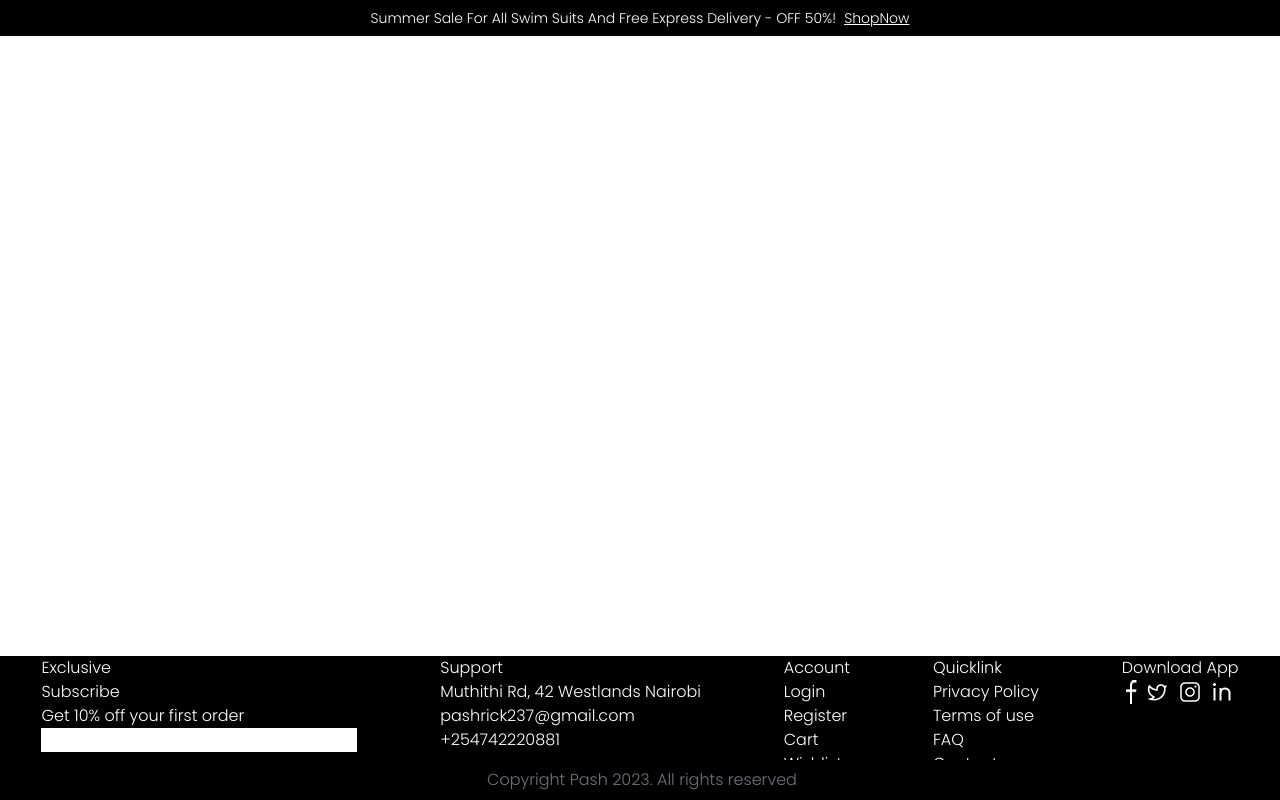
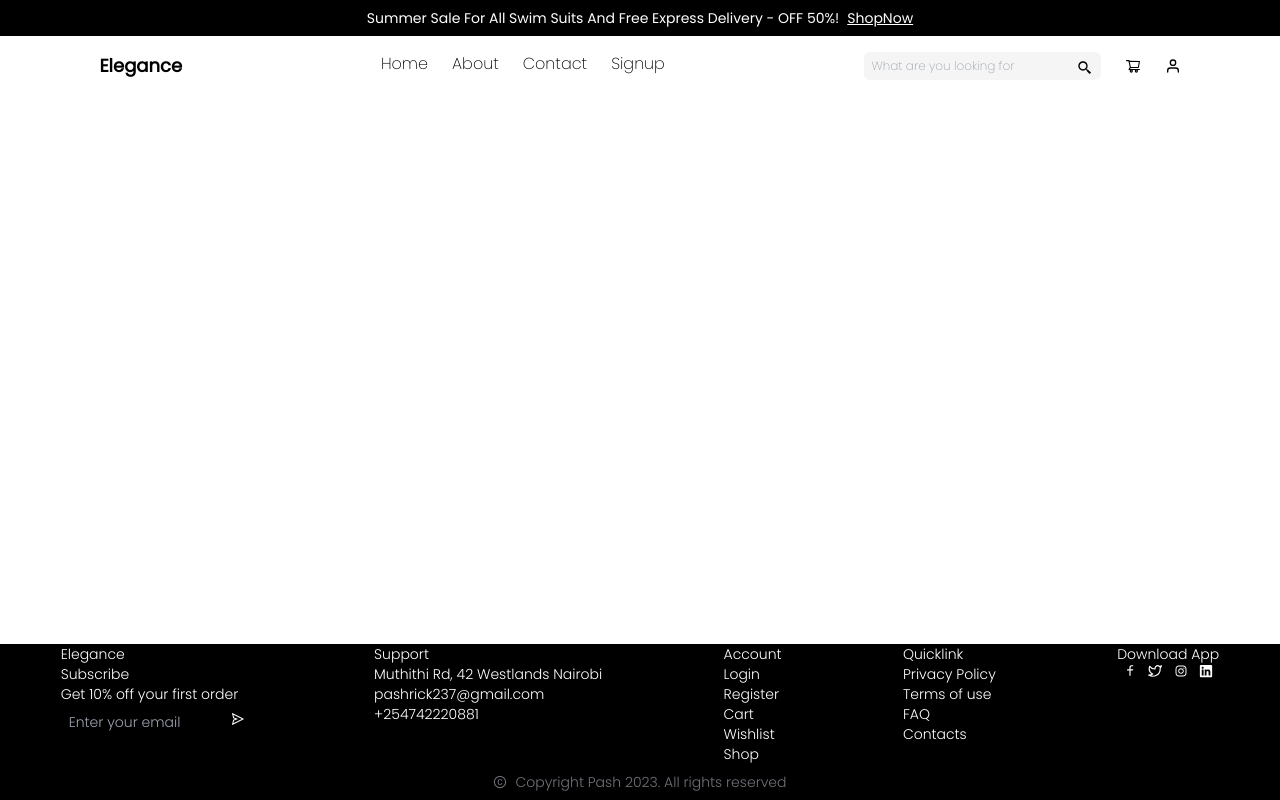
Before and after one commit to PatrickOjiambo/shopElegancefrontEnd, a React (Vite) app in the folder shopElegance/: page /profile in a window 1280 px wide. Built offline with nearby package versions, Linux system fonts and the light colour scheme.

Commit message:
Navbar route

```diff
--- a/shopElegance/package.json
+++ b/shopElegance/package.json
@@ -11,7 +11,9 @@
   },
   "dependencies": {
     "react": "^18.2.0",
-    "react-dom": "^18.2.0"
+    "react-dom": "^18.2.0",
+    "react-icons": "^4.11.0",
+    "react-router-dom": "^6.16.0"
   },
   "devDependencies": {
     "@types/react": "^18.2.15",
--- a/shopElegance/src/App.jsx
+++ b/shopElegance/src/App.jsx
@@ -1,11 +1,33 @@
 import React from "react";
-import Header from "./Reusables/Header"
-import Footer from "./Reusables/Footer"
+import Header from "./Reusables/Header";
+import Footer from "./Reusables/Footer";
+import NavBar from "./Reusables/Navbar";
+import { BrowserRouter as Router, Route, Routes } from "react-router-dom";
+import About from "./Views/About/About";
+import Home from "./Views/Home/Home";
+import Contact from "./Views/Contact/Contact";
+import Profile from "./Views/Profile/Profile";
+import Cart from "./Views/Cart/Cart";
+import Signup from "./Views/Auth/Signup";
+
 function App() {
-    return (<div className="font-light font-Poppins">
-        <Header />
-        <Footer />
-    </div>);
+  return (
+    <div className="font-Poppins">
+        <Header/>
+      <Router>
+        <NavBar />
+        <Routes>
+          <Route path="/" element={<Home />} exact />
+          <Route path="/contact" element={<Contact />} exact />
+          <Route path="/about" element={<About />} exact />
+          <Route path="/signup" element={<Signup />} exact />
+          <Route path="/cart" element={<Cart />} exact />
+          <Route path="/profile" element={<Profile />} exact />
+        </Routes>
+      </Router>
+      <Footer/>
+    </div>
+  );
 }
 
 export default App;
--- a/shopElegance/src/Reusables/Footer.jsx
+++ b/shopElegance/src/Reusables/Footer.jsx
@@ -1,25 +1,34 @@
 import { useState } from "react";
+import { AiOutlineCopyrightCircle, AiOutlineSend, AiOutlineInstagram } from "react-icons/ai"
+import { RiFacebookLine } from "react-icons/ri"
+import { FaLinkedin } from "react-icons/fa"
+import {FiTwitter} from "react-icons/fi"
 function Footer() {
     const [email, setEmail] = useState('');
-    return (<div>
-       <div  className="bg-black text-white text-base flex justify-around absolute bottom-0 w-screen h-auto">
+    return (<div className="text-sm font-light h-auto pt-4 bottom-0 absolute">
+        <div className="bg-black text-white flex justify-around w-screen h-auto">
             <div>
-            <h2>Exclusive</h2>
+                <h2 className="text-sm">Elegance</h2>
                 <h3>Subscribe</h3>
                 <p>Get 10% off your first order</p>
-            <label>
-                <input value={email} onChange={e => setEmail(e.target.value)} />
+                <div className="relative bg-black">
+                    <label className="flex items-center">
+                        <input value={email} placeholder="Enter your email" onChange={e => setEmail(e.target.value)} className="bg-black border-solid border-white rounded-sm text-gray-500 w-48 py-2 pl-2" />
 
                     </label>
+                    <div className="absolute top-2 right-2">
+                        <AiOutlineSend className="relative" />
+                    </div>
+                </div>
             </div>
             <div>
-            <p>Support</p>
+                <p className="text-sm">Support</p>
                 <p>Muthithi Rd, 42 Westlands Nairobi</p>
                 <p>pashrick237@gmail.com</p>
                 <p>+254742220881</p>
             </div>
             <div>
-            <p>Account</p>
+                <p className="text-sm">Account</p>
                 <p>Login</p>
                 <p>Register</p>
                 <p>Cart</p>
@@ -27,7 +36,7 @@ function Footer() {
                 <p>Shop</p>
             </div>
             <div>
-            <p>Quicklink</p>
+                <p className="text-sm">Quicklink</p>
                 <p>Privacy Policy</p>
                 <p>Terms of use</p>
                 <p>FAQ</p>
@@ -36,18 +45,20 @@ function Footer() {
 
             </div>
             <div>
-            <h2>Download App</h2>
+                <h2 className="text-sm">Download App</h2>
                 <div className="flex justify-around">
-                <img src="../images/Icon-Facebook.png" />
-                <img src="../images/Icon-Twitter.png" />
-                <img src="../images/Icon-instagram.png" />
-                <img src="../images/Icon-Linkedin.png" />
+                    <RiFacebookLine />
+                    <FiTwitter/>
+                    <AiOutlineInstagram />
+                    <FaLinkedin />
 
                 </div>
             </div>
         </div>
-       <div className="border-solid border-t-zinc-600 bg-black absolute w-screen bottom-0 left-0.5">
-        <p className="text-zinc-500 text-center py-2">Copyright Pash 2023. All rights reserved</p>
+        <div className="border-solid border-t-zinc-600 bg-black w-screen bottom-0 left-1 flex justify-center items-center">
+            <AiOutlineCopyrightCircle className="text-zinc-500" />
+
+            <p className="text-zinc-500 text-center py-2 pl-2">Copyright Pash 2023. All rights reserved</p>
         </div>
     </div>);
 }
--- a/shopElegance/src/Reusables/Navbar.jsx
+++ b/shopElegance/src/Reusables/Navbar.jsx
@@ -0,0 +1,62 @@
+import React from "react";
+import { useState } from "react";
+import About from "../Views/About/About"
+import Home from "../Views/Home/Home"
+import Contact from "../Views/Contact/Contact"
+import Profile from "../Views/Profile/Profile"
+import Cart from "../Views/Cart/Cart"
+import Signup from "../Views/Auth/Signup"
+import {
+    Link
+} from "react-router-dom";
+import {AiOutlineShoppingCart} from "react-icons/ai"
+import { FiUser } from "react-icons/fi"
+import { BiSearchAlt2 } from "react-icons/bi"
+function NavBar() {
+    const [searchItem, setSearchItem] = useState('')
+    return (<div>
+        <ul className="flex justify-around pt-4 font-extralight">
+            <li className="font-bold text-lg">Elegance</li>
+
+            <ul className="flex text-base">
+                <Link to='/'>
+
+                    <li className="">Home</li>
+                </Link>
+                <Link to='/about'>
+
+                    <li className="pl-6">About</li>
+                </Link>
+                <Link to='/contact'>
+
+                    <li className="pl-6">Contact</li>
+                </Link>
+                <Link to='/signup'>
+
+                    <li className="pl-6">Signup</li>
+                </Link>
+            </ul>
+            <ul className="flex justify-around items-center">
+                <div className="relative">
+                    <label>
+                        <input className="bg-inputGray text-xs border-solid rounded-md h-7 text-left focus:outline-none pl-2" value={searchItem} onChange={e => setSearchItem(e.target.value)} placeholder="What are you looking for" />
+                    </label>
+                    <div className="absolute top-2 right-2">
+                        <BiSearchAlt2 className="relative " />
+                    </div>
+                </div>
+                <Link to='/cart'>
+
+                    <li className="pl-6"><AiOutlineShoppingCart /></li>
+                </Link>
+                <Link to='/profile'>
+
+                    <li className="pl-6"><FiUser /></li>
+                </Link>
+            </ul>
+
+        </ul>
+    </div>);
+}
+
+export default NavBar;
--- a/shopElegance/tailwind.config.js
+++ b/shopElegance/tailwind.config.js
@@ -10,6 +10,9 @@ export default {
 
         Poppins: ['Poppins', "sans-serif"]
       },
+      colors: {
+       inputGray: "#F5F5F5"
+      },
     },
   },
   plugins: [],
```
Also changed, not shown: 1 other file (tests, documents, lock files or other folders). Lines whose indentation alone changed are shown as unchanged.
